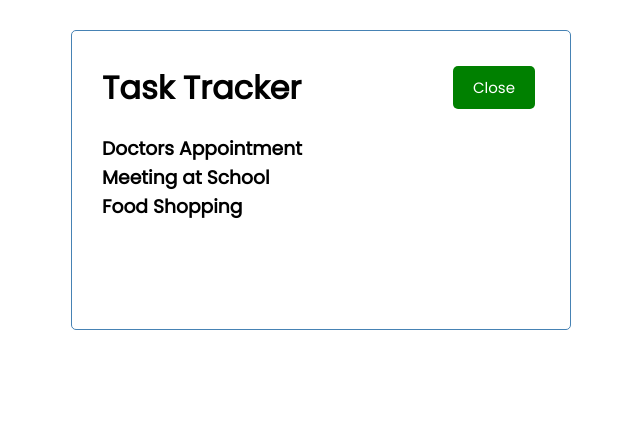
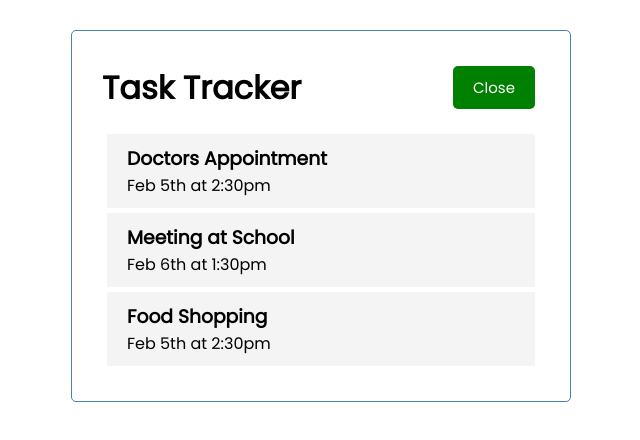
Before and after one commit to 04alexklink/react2021-task-tracker, a React (Create React App) app: page / in a window 1280 px wide. Shown: the top 440 px of the page, without its empty margins (319-959 px from the left). Built offline with nearby package versions, Linux system fonts and the light colour scheme.

Commit message:
Task component created. Used in the map of the Tasks component, passing in the specific task as a prop to the Task component that deals with how to output the JSX nicely

```diff
--- /dev/null
+++ b/src/components/Task.js
@@ -0,0 +1,10 @@
+const Task = ( { task } ) => {
+    return (
+        <div className='task'>
+            <h3 key={task.id}>{task.text}</h3>
+            <p>{task.day}</p>
+        </div>
+    )
+}
+
+export default Task;
--- a/src/components/Tasks.js
+++ b/src/components/Tasks.js
@@ -1,10 +1,10 @@
+import Task from './Task';
+
 const Tasks = ( { tasks }) => {
-
   return (
     <>
-    {tasks.map((task) =>
-      (
-        <h3 key={task.id}>{task.text}</h3>
+    {tasks.map((task) => (
+        <Task key={task.id} task={task}/>
       )
     )}
     </>
```
